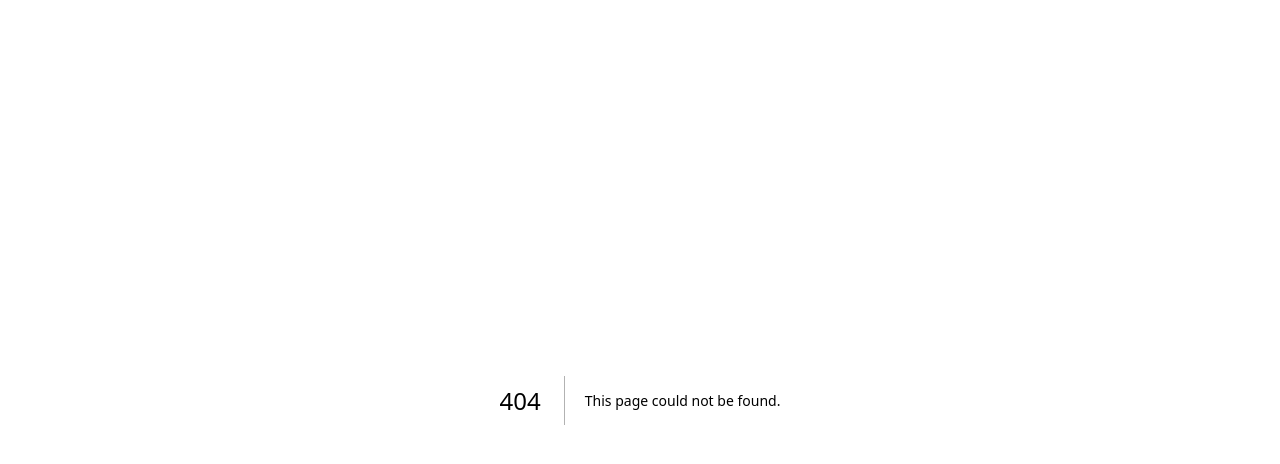
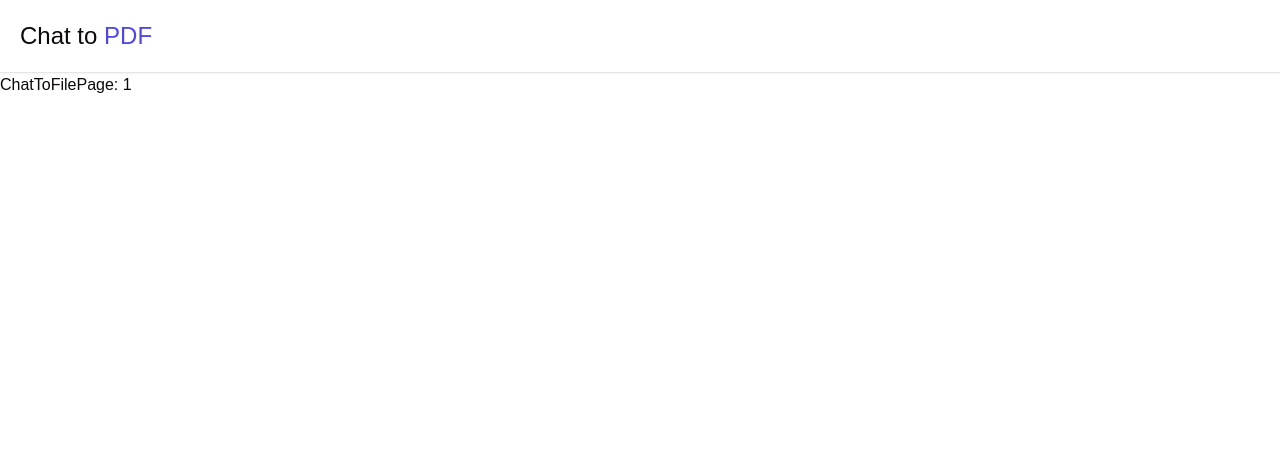
Before and after one commit to jcarroll1976/NextJSSAAS, a Next.js app: page /dashboard/files/1 in a window 1280 px wide. Before the commit this address had no page. Shown: the top 464 px of the page. Built offline with nearby package versions, Linux system fonts and the light colour scheme; no server answers.

Commit message:
fixed routing error in FileUploader component

```diff
--- /dev/null
+++ b/app/dashboard/files/[id]/page.tsx
@@ -0,0 +1,7 @@
+import React from 'react'
+
+export default function ChatToFilePage({params: {id}}: {params: {id: string}}) {
+  return (
+    <div>ChatToFilePage: {id}</div>
+  )
+}
--- a/components/ui/FileUploader.tsx
+++ b/components/ui/FileUploader.tsx
@@ -18,7 +18,7 @@ function FileUploader() {
 
     useEffect(() => {
         if(fileId) {
-            router.push(`dashboard/files/${fileId}`);
+            router.push(`/dashboard/files/${fileId}`);
         }
     }, [fileId, router])
 
```
